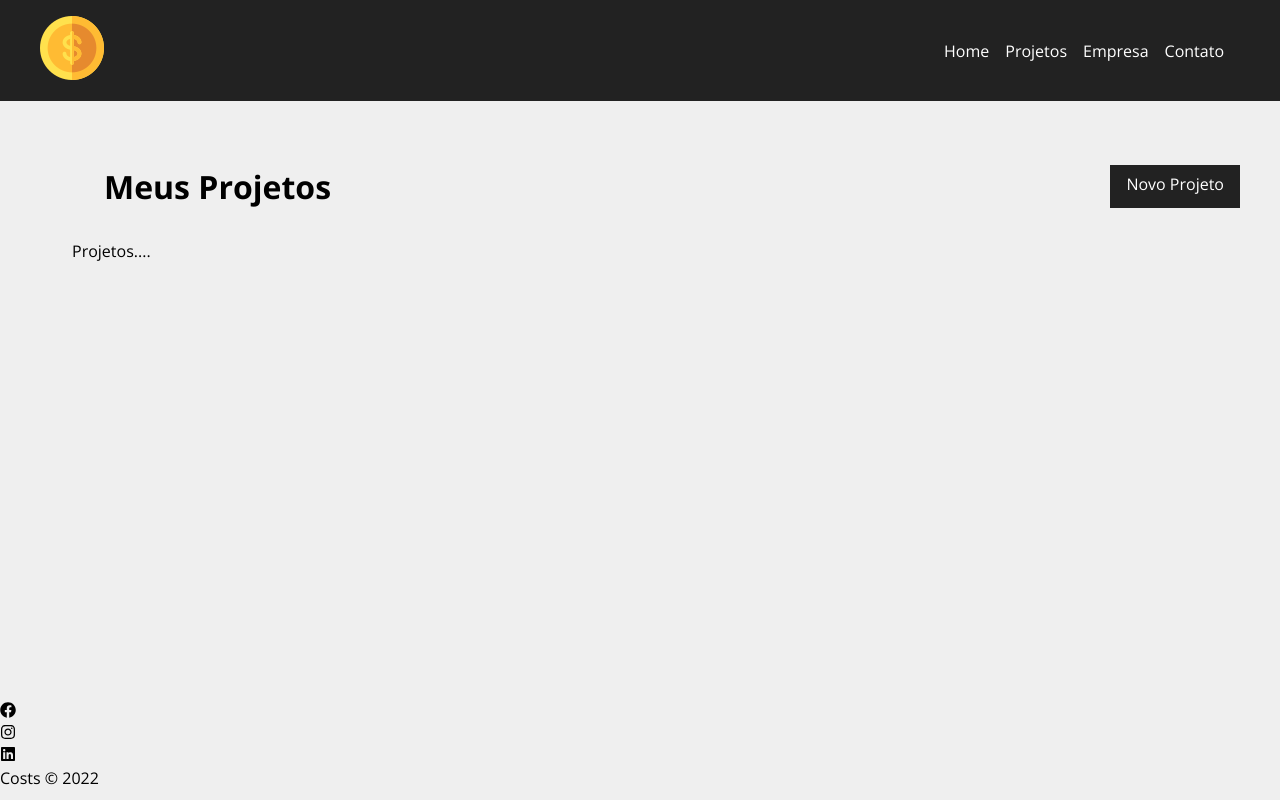
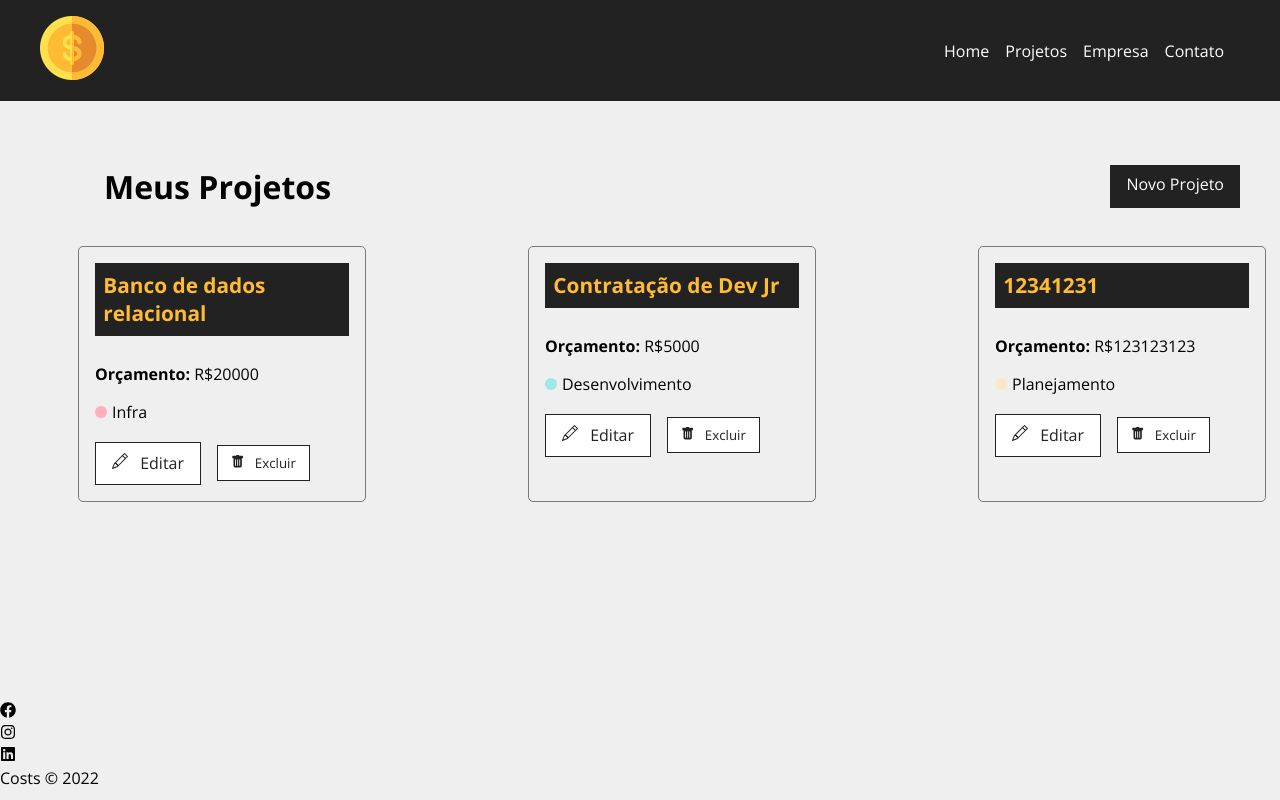
Before and after one commit to EdbergMartins/react-estudo-projeto, a React (Create React App) app: page /project in a window 1280 px wide. Shown: the top 800 px of the page. Built offline with nearby package versions, Linux system fonts and the light colour scheme; data requests are answered from the project's data file.

Commit message:
criação de interação da api com bd

```diff
--- a/db.json
+++ b/db.json
@@ -1,15 +1,37 @@
 {
   "projects": [
     {
-      "name": "1231",
-      "budget": "1231",
+      "name": "Banco de dados relacional",
+      "budget": "20000",
+      "category": {
+        "id": "1",
+        "name": "Infra"
+      },
+      "cost": 0,
+      "services": [],
+      "id": 1
+    },
+    {
+      "name": "Contratação de Dev Jr",
+      "budget": "5000",
       "category": {
         "id": "2",
         "name": "Desenvolvimento"
       },
       "cost": 0,
       "services": [],
-      "id": 1
+      "id": 2
+    },
+    {
+      "name": "12341231",
+      "budget": "123123123",
+      "category": {
+        "id": "4",
+        "name": "Planejamento"
+      },
+      "cost": 0,
+      "services": [],
+      "id": 3
     }
   ],
   "categories": [
--- a/src/components/layout/Container.module.css
+++ b/src/components/layout/Container.module.css
@@ -7,7 +7,7 @@
 }
 
 .min-height {
-  min-height:75vh;
+  min-height: 75vh;
 }
 
 .start {
--- a/src/components/pages/Projects.jsx
+++ b/src/components/pages/Projects.jsx
@@ -4,15 +4,31 @@
 import LinkButton from "../layout/LinkButton";
 
 import styles from "./Projects.module.css";
+import ProjectCards from "../project/ProjectCards";
+import { useEffect, useState } from "react";
 
 function Projects() {
+  const [projects, setProjects] = useState([]);
+
   const location = useLocation();
   let message = "";
   if (location.state) {
-
     message = location.state;
   }
-  console.log({ message });
+
+  useEffect(() => {
+    fetch("http://localhost:5000/projects", {
+      method: "GET",
+      headers: {
+        "Content-Type": "application/json",
+      },
+    })
+      .then((resp) => resp.json())
+      .then((data) => {
+        setProjects(data);
+      })
+      .catch((err) => console.log(err));
+  }, []);
 
   return (
     <div className={styles.project_container}>
@@ -22,7 +38,16 @@
       </div>
       {message && <Message type="sucess" msg="Procejo criado com sucesso" />}
       <Container className="start">
-        <p>Projetos....</p>
+        {projects.length > 0 &&
+          projects.map((project) => (
+            <ProjectCards
+              id={project.id}
+              name={project.name}
+              budget={project.budget}
+              category={project.category.name}
+              key={project.id}
+            />
+          ))}
       </Container>
     </div>
   );
--- /dev/null
+++ b/src/components/project/ProjectCards.jsx
@@ -0,0 +1,28 @@
+import { Link } from "react-router-dom";
+import styles from "./ProjectCards.module.css";
+
+import { BsPencil, BsFillTrashFill } from "react-icons/bs";
+
+function ProjectCards({ id, name, budget, category, handleRemove }) {
+  return (
+    <div className={styles.project_card}>
+      <h4>{name}</h4>
+      <p>
+        <span>Orçamento:</span> R${budget}
+      </p>
+      <p className={styles.category_text}>
+        <span className={`${styles[category.toLowerCase()]}`}></span>
+        {category}
+      </p>
+      <div className={styles.project_card_actions}>
+        <Link to="/">
+          <BsPencil /> Editar
+        </Link>
+        <button>
+          <BsFillTrashFill /> Excluir
+        </button>
+      </div>
+    </div>
+  );
+}
+export default ProjectCards;
--- /dev/null
+++ b/src/components/project/ProjectCards.module.css
@@ -0,0 +1,87 @@
+.project_card {
+  padding: 1em;
+  border: 1px solid #7a7a7a;
+  border-radius: 5px;
+  width: 24%;
+  margin: 0.5%;
+  justify-content: space-between;
+}
+
+.project_card h4 {
+  background-color: #222;
+  color: #ffbb33;
+  padding: 0.4em;
+  margin-bottom: 1.3em;
+  font-size: 1.3em;
+}
+
+.project_card p {
+  columns: #7a7a7a;
+  margin-bottom: 1em;
+}
+
+.project_card p span {
+  font-weight: bold;
+}
+
+.category_text {
+  display: flex;
+  align-items: center;
+}
+
+.category_text span {
+  display: block;
+  width: 12px;
+  height: 12px;
+  border-radius: 50%;
+  background-color: #ccc;
+  margin-right: 5px;
+}
+
+.category_text .infra {
+  background-color: #ffaebc;
+}
+
+.category_text .desenvolvimento {
+  background-color: #a0e7e5;
+}
+
+.category_text .design {
+  background-color: #b4f8c8;
+}
+
+.category_text .planejamento {
+  background-color: #fbe7c6;
+}
+
+.project_card_actions {
+  margin-top: 1.2em;
+  display: flex;
+  align-items: center;
+}
+
+.project_card_actions a,
+.project_card_actions button {
+  text-decoration: none;
+  border: none;
+  background-color: #fff;
+  color: #222;
+  font: 0.9em;
+  padding: 0.6em 1em;
+  margin-right: 1em;
+  border: 1px solid #222;
+  align-items: center;
+  justify-content: center;
+  transition: 0.5;
+  cursor: pointer;
+}
+
+.project_card_actions svg {
+  margin-right: 0.5em;
+}
+
+.project_card_actions a:hover,
+.project_card_actions button:hover {
+  background-color: #222;
+  color: #ffbb33;
+}
```
